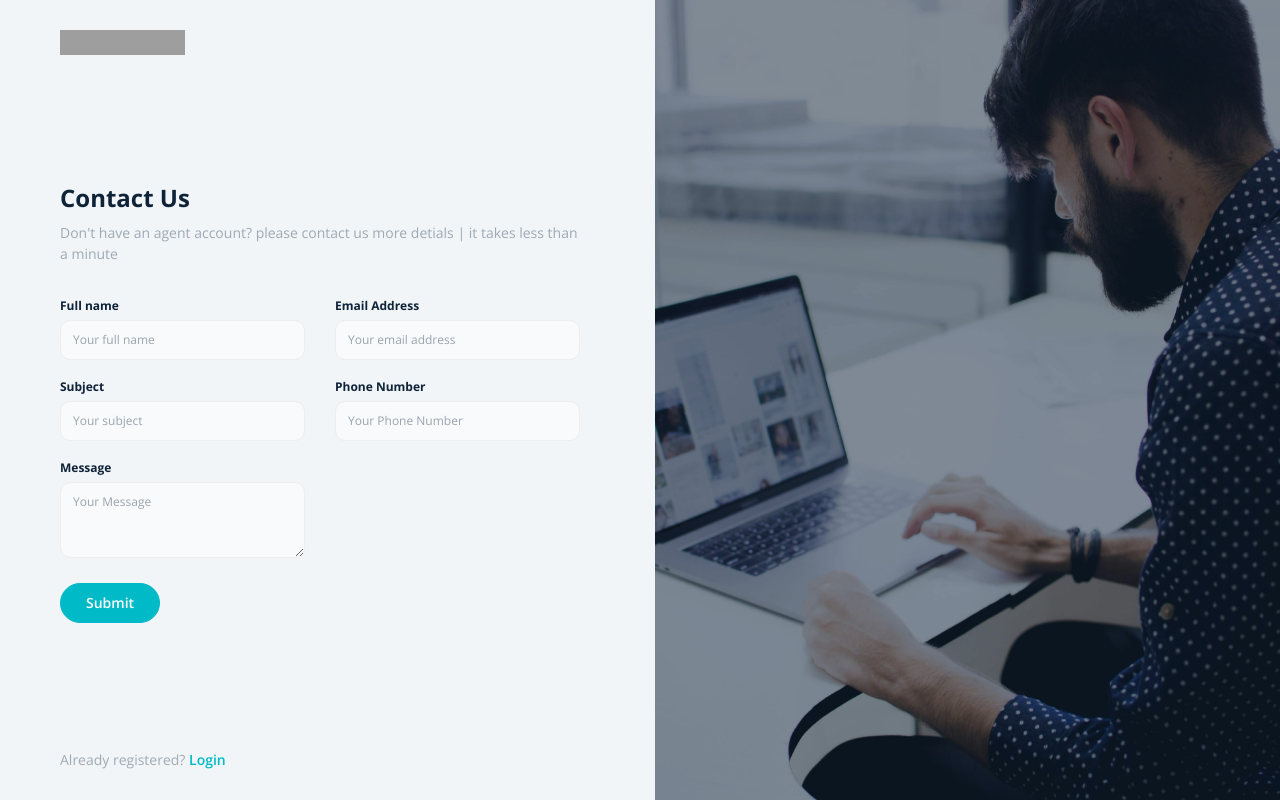
After one commit to saurabhsonii/dfi_cms, a Django app: page /contact/ in a window 1280 px wide. The commit adds this page. Run offline with Django 4.2, Linux system fonts and the light colour scheme; some libraries are stand-ins or nearby versions; grey boxes are pictures that could not be loaded.

Commit message:
contact section complete

```diff
--- a/core/forms.py
+++ b/core/forms.py
@@ -1,6 +1,15 @@
 from django import forms
+from core.models import Contact
 
 
 class LoginForm(forms.Form):
     email = forms.EmailField(label='Email')
     password = forms.CharField(widget=forms.PasswordInput, label='Password')
+
+
+class ContactForm(forms.ModelForm):
+    class Meta:
+        model = Contact
+        fields = ['name', 'email', 'subject', 'phone_number', 'message']
+
+    # phone_number = forms.IntegerField()
--- a/core/urls.py
+++ b/core/urls.py
@@ -1,7 +1,14 @@
 from django.urls import path
-from core.views import index, login_view
+from core.views import index_view, login_view, contact_view, logout_view, contact_list, contact_details, delete_contact
 
 urlpatterns = [
-    path('', index, name="home"),
+    path('', index_view, name="home"),
     path('login/', login_view, name='login'),
+    path('logout/', logout_view, name='logout'),
+    path('contact/', contact_view, name='contact'),
+    path('contact-list/', contact_list, name='contact_list'),
+    path('contacts/<int:contact_id>/', contact_details, name='contact_details'),
+    path('contacts/<int:contact_id>/delete/',
+         delete_contact, name='delete_contact'),
+
 ]
--- a/core/views.py
+++ b/core/views.py
@@ -1,13 +1,49 @@
-from django.shortcuts import render
+from django.shortcuts import render, get_object_or_404
 from django.contrib.auth import authenticate, login
 from django.shortcuts import render, redirect
 from django.contrib import messages
-from .forms import LoginForm
+from .forms import LoginForm, ContactForm
+from django.contrib.auth import logout
+from .models import Contact
 # Create your views here.
 
 
-def index(request):
+def index_view(request):
     return render(request, "dashboard/index.html")
+
+
+def contact_view(request):
+    if request.method == 'POST':
+        form = ContactForm(request.POST)
+        if form.is_valid():
+            form.save()
+            messages.success(
+                request, 'Your message has been sent successfully!')
+            # Redirect to a success page or another view
+            return redirect('contact')
+        else:
+            messages.error(
+                request, 'There was an error in your submission. Please correct the errors below.')
+    else:
+        form = ContactForm()
+
+    return render(request, 'dashboard/contact.html', {'form': form})
+
+
+def contact_list(request):
+    contacts = Contact.objects.all().order_by("-created_at")
+    return render(request, 'dashboard/contact-list.html', {'contacts': contacts})
+
+
+def contact_details(request, contact_id):
+    contact = get_object_or_404(Contact, id=contact_id)
+    return render(request, 'dashboard/contact-details.html', {'contact': contact})
+
+
+def delete_contact(request, contact_id):
+    contact = get_object_or_404(Contact, id=contact_id)
+    contact.delete()
+    return redirect('contact_list')
 
 
 def login_view(request):
@@ -28,3 +64,8 @@ def login_view(request):
         form = LoginForm()
 
     return render(request, 'dashboard/login.html', {'form': form})
+
+
+def logout_view(request):
+    logout(request)
+    return redirect('home')
--- /dev/null
+++ b/templates/dashboard/contact.html
@@ -0,0 +1,297 @@
+{% load static %}
+{% load widget_tweaks %}
+<!DOCTYPE html>
+<html lang="en" data-theme="light" >
+
+<head>
+        <meta charset="utf-8">
+        <meta name="viewport" content="width=device-width, initial-scale=1">
+        <meta content="Webinning" name="author">
+
+            <!-- Theme CSS -->
+            <link rel="stylesheet" href="{% static 'assets/css/theme.bundle.css' %}" id="stylesheetLTR">
+            <link rel="stylesheet" href="{% static 'assets/css/theme.rtl.bundle.css' %}" id="stylesheetRTL">
+
+        <link rel="preconnect" href="https://fonts.gstatic.com/" crossorigin>
+        <link rel="preload" as="style" href="https://fonts.googleapis.com/css2?family=Open+Sans:wght@300;400;600;700;800&amp;display=swap">
+        <link rel="stylesheet" media="print" onload="this.onload=null;this.removeAttribute('media');" href="https://fonts.googleapis.com/css2?family=Open+Sans:wght@300;400;600;700;800&amp;display=swap">
+
+        <!-- no-JS fallback -->
+        <noscript>
+            <link rel="stylesheet" href="https://fonts.googleapis.com/css2?family=Open+Sans:wght@300;400;600;700;800&amp;display=swap">
+        </noscript>
+
+        <script>
+         // Theme switcher
+
+            let themeSwitcher = document.getElementById('themeSwitcher');
+
+            const getPreferredTheme = () => {
+                if (localStorage.getItem('theme') != null) {
+                    return localStorage.getItem('theme');
+                }
+
+                return document.documentElement.dataset.theme;
+            };
+
+            const setTheme = function (theme) {
+                if (theme === 'auto' && window.matchMedia('(prefers-color-scheme: dark)').matches) {
+                    document.documentElement.dataset.theme = window.matchMedia('(prefers-color-scheme: dark)').matches ? 'dark' : 'light';
+                } else {
+                    document.documentElement.dataset.theme = theme;
+                }
+
+                localStorage.setItem('theme', theme);
+            };
+
+            const showActiveTheme = theme => {
+                const activeBtn = document.querySelector(`[data-theme-value="${theme}"]`);
+
+                document.querySelectorAll('[data-theme-value]').forEach(element => {
+                    element.classList.remove('active');
+                });
+
+                activeBtn && activeBtn.classList.add('active');
+
+             // Set button if demo mode is enabled
+                document.querySelectorAll('[data-theme-control="theme"]').forEach(element => {
+                    if (element.value == theme) {
+                        element.checked = true;
+                    }
+                });
+            };
+
+            function reloadPage() {
+                window.location = window.location.pathname;
+            }
+
+
+            setTheme(getPreferredTheme());
+
+            if(typeof themeSwitcher != 'undefined') {
+                window.matchMedia('(prefers-color-scheme: dark)').addEventListener('change', e => {
+                    if(localStorage.getItem('theme') != null) {
+                        if (localStorage.getItem('theme') == 'auto') {
+                            reloadPage();
+                        }
+                    }
+                });
+
+                window.addEventListener('load', () => {
+                    showActiveTheme(getPreferredTheme());
+
+                    document.querySelectorAll('[data-theme-value]').forEach(element => {
+                        element.addEventListener('click', () => {
+                            const theme = element.getAttribute('data-theme-value');
+
+                            localStorage.setItem('theme', theme);
+                            reloadPage();
+                        })
+                    })
+                });
+            }
+        </script>
+        <!-- Favicon -->
+        <link rel="icon" href="{% static 'assets/favicon/favicon.ico' %}" sizes="any">
+
+            <!-- Demo script -->
+            <script>
+                var themeConfig = {
+                    theme: JSON.parse('"light"'),
+                    isRTL: JSON.parse('false'),
+                    isFluid: JSON.parse('true'),
+                    sidebarBehaviour: JSON.parse('"fixed"'),
+                    navigationColor: JSON.parse('"inverted"')
+                };
+
+                var isRTL = localStorage.getItem('isRTL') === 'true',
+                    isFluid = localStorage.getItem('isFluid') === 'true',
+                    theme = localStorage.getItem('theme'),
+                    sidebarSizing = localStorage.getItem('sidebarSizing'),
+                    linkLTR = document.getElementById('stylesheetLTR'),
+                    linkRTL = document.getElementById('stylesheetRTL'),
+                    html = document.documentElement;
+
+                if (isRTL) {
+                    linkLTR.setAttribute('disabled', '');
+                    linkRTL.removeAttribute('disabled');
+                    html.setAttribute('dir', 'rtl');
+                } else {
+                    linkRTL.setAttribute('disabled', '');
+                    linkLTR.removeAttribute('disabled');
+                    html.removeAttribute('dir');
+                }
+            </script>
+
+        <!-- Page Title -->
+        <title>Sign Up | Dashly</title>
+    </head>
+
+    <body class="d-flex align-items-center bg-light-green">
+
+            <!-- THEME CONFIGURATION -->
+            <script>
+                let themeAttrs = document.documentElement.dataset;
+
+                for(let attr in themeAttrs) {
+                    if(localStorage.getItem(attr) != null) {
+                        document.documentElement.dataset[attr] = localStorage.getItem(attr);
+
+                        if (theme === 'auto') {
+                            document.documentElement.dataset.theme = window.matchMedia('(prefers-color-scheme: dark)').matches ? 'dark' : 'light';
+
+                            window.matchMedia('(prefers-color-scheme: dark)').addEventListener('change', e => {
+                                e.matches ? document.documentElement.dataset.theme = 'dark' : document.documentElement.dataset.theme = 'light';
+                            });
+                        }
+                    }
+                }
+            </script>
+        <!-- MAIN CONTENT -->
+        <main class="container-fluid">
+            <div class="row align-items-center justify-content-center">
+                <div class="col-md-7 col-lg-6 px-lg-4 px-xl-8 d-flex flex-column vh-100 py-6">
+
+                    <!-- Brand -->
+                    <a class="navbar-brand mb-auto" href="index.html">
+                            <img src="https://d33wubrfki0l68.cloudfront.net/ba6b91b7d508187d153e48318c22d0773a9cedfc/36afa/assets/images/logo.svg" class="navbar-brand-img logo-light logo-large" alt="..." width="125" height="25">
+                            <img src="https://d33wubrfki0l68.cloudfront.net/55307694d1a6b107d2d87c838a1aaede85cd3d84/66f18/assets/images/logo-dark.svg" class="navbar-brand-img logo-dark logo-large" alt="..." width="125" height="25">
+                    </a>
+
+                    <div>
+                        <!-- Title -->
+                        <h1 class="mb-2">
+                           Contact Us
+                        </h1>
+
+                        <!-- Subtitle -->
+                        <p class="text-secondary">
+                            Don't have an agent account? please contact us more detials | it takes less than a minute
+                        </p>
+
+                        <!-- Form -->
+                        <form method="post">
+                            {% csrf_token %}
+
+                            {% if messages %}
+
+                                    {% for message in messages %}
+                                    <div class="alert alert-{% if message.tags %}{{ message.tags }}{% endif %}" role="{{ message.tags }}">
+                                           {{ message }}
+                                    </div>
+                                    {% endfor %}
+
+                            {% endif %}
+
+                            <div class="row">
+                                <div class="col-lg-6">
+                                    <div class="mb-4">
+
+                                        <!-- Label -->
+                                        <label class="form-label">
+                                            Full name
+                                        </label>
+
+                                        <!-- Input -->
+                                        {% render_field form.name class="form-control" placeholder="Your full name" %}
+                                        {% comment %} <input type="text" class="form-control" placeholder="Your full name"> {% endcomment %}
+                                    </div>
+                                </div>
+
+                                <div class="col-lg-6">
+                                    <div class="mb-4">
+
+                                        <!-- Label -->
+                                        <label class="form-label">
+                                            Email Address
+                                        </label>
+
+                                        <!-- Input -->
+                                        {% render_field form.email class="form-control" placeholder="Your email address" %}
+                                        {% comment %} <input type="email" class="form-control" placeholder="Your email address"> {% endcomment %}
+                                    </div>
+                                </div>
+                            </div> <!-- / .row -->
+
+                            <div class="row">
+                                <div class="col-lg-6">
+                                    <div class="mb-4">
+
+                                        <!-- Label -->
+                                        <label class="form-label">
+                                            Subject
+                                        </label>
+
+                                        <!-- Input -->
+                                        {% render_field form.subject class="form-control" placeholder="Your subject" %}
+                                        {% comment %} <input type="text" class="form-control" placeholder="Your full name"> {% endcomment %}
+                                    </div>
+                                </div>
+
+                                <div class="col-lg-6">
+                                    <div class="mb-4">
+
+                                        <!-- Label -->
+                                        <label class="form-label">
+                                            Phone Number
+                                        </label>
+
+                                        <!-- Input -->
+                                         {% render_field form.phone_number class="form-control" placeholder="Your Phone Number" pattern="\d*" %}
+                                        {% comment %} <input type="email" class="form-control" placeholder="Your email address"> {% endcomment %}
+                                    </div>
+                                </div>
+                            </div> <!-- / .row -->
+
+                            <div class="row">
+                                <div class="col-lg-6">
+                                    <div class="mb-4">
+
+                                        <!-- Label -->
+                                        <label class="form-label">
+                                            Message
+                                        </label>
+
+                                        <!-- Input -->
+                                           {% render_field form.message class="form-control" placeholder="Your Message" rows=3 %}
+                                        {% comment %} <input type="text" class="form-control" placeholder="Your full name"> {% endcomment %}
+                                    </div>
+                                </div>
+
+
+                            </div> <!-- / .row -->
+
+
+
+
+
+                            <!-- Button -->
+                            <button type="submit" class="btn btn-primary mt-3">
+                                Submit
+                            </button>
+                        </form>
+                    </div>
+
+                    <div class="mt-auto">
+
+                        <!-- Link -->
+                        <small class="mb-0 text-muted">
+                            Already registered? <a href="sign-in-cover.html" class="fw-semibold">Login</a>
+                        </small>
+                    </div>
+
+                </div>
+
+                <div class="col-md-5 col-lg-6 d-none d-lg-block">
+
+                    <!-- Image -->
+                    <div class="bg-size-cover bg-position-center bg-repeat-no-repeat overlay overlay-dark overlay-50 vh-100 me-n4" style="background-image: url({% static 'assets/images/covers/sign-up-cover.jpg' %});"></div>
+                </div>
+            </div> <!-- / .row -->
+        </main> <!-- / main -->
+
+        <!-- JAVASCRIPT-->
+        <!-- Theme JS -->
+        <script src="{% static 'assets/js/theme.bundle.js' %}"></script>    </body>
+
+</html>
--- a/templates/dashboard/login.html
+++ b/templates/dashboard/login.html
@@ -248,7 +248,7 @@
 
                     <!-- Link -->
                     <small class="mb-0 text-muted">
-                        Don't have an account yet? <a href="sign-up-cover.html" class="fw-semibold">Sign up</a>
+                        contact for more details <a href="{% url 'contact' %}" class="fw-semibold">Contact Us</a>
                     </small>
                 </div>
 
```
Also changed, not shown: core/models.py (+10 -1 lines), templates/dashboard/contact-details.html (added, +49 -0 lines), templates/dashboard/contact-list.html (added, +191 -0 lines), templates/dashboard/head.html (+14 -7 lines), core/migrations/0004_contact.py (added), core/migrations/0005_alter_contact_phone_number.py (added), core/migrations/0006_alter_contact_phone_number.py (added), core/migrations/0007_alter_contact_phone_number.py (added), core/migrations/0008_alter_contact_phone_number.py (added), core/migrations/0009_alter_contact_phone_number.py (added), core/migrations/0010_alter_customuser_profile_image.py (added), media/profile/1.png (added), media/profile/insta.png (added).
